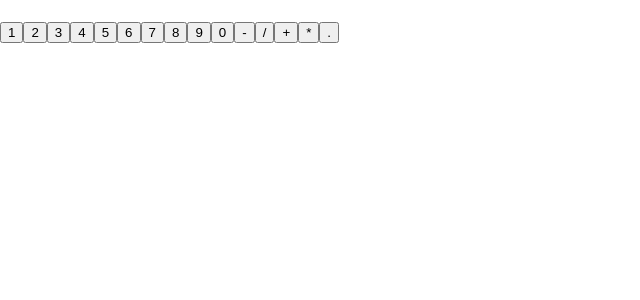
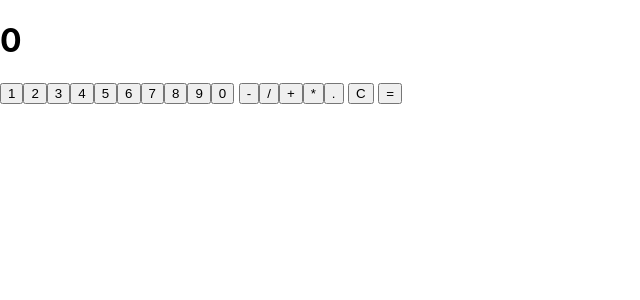
Before and after one commit to crysco-byte/JS-calculator, a React (Create React App) app: page / in a window 1280 px wide. Shown: the top 300 px of the page, without its empty margins (0-640 px from the left). Built offline with nearby package versions, Linux system fonts and the light colour scheme.

Commit message:
fixed bugs updated logic

```diff
--- a/package.json
+++ b/package.json
@@ -8,7 +8,9 @@
     "@testing-library/user-event": "^12.6.0",
     "react": "^17.0.1",
     "react-dom": "^17.0.1",
+    "react-redux": "^7.2.2",
     "react-scripts": "4.0.1",
+    "redux": "^4.0.5",
     "web-vitals": "^0.2.4"
   },
   "scripts": {
--- a/src/App.js
+++ b/src/App.js
@@ -1,7 +1,8 @@
-import React, { useState } from 'react';
+import React from 'react';
 
-const numbers = [
-  {
+/* eslint no-eval: 0 */
+
+const numbers = [{
     number: 1,
     id: 'one'
   },
@@ -39,8 +40,7 @@ const numbers = [
     id: 'zero'
   }
 ]
-const symbols = [
-  {
+const symbols = [{
     symbol: '-',
     id: 'subtract'
   },
@@ -59,50 +59,131 @@ const symbols = [
   },
 ]
 
+// CHECK THE LAST TWO OPERATORS AND IF IT IS IN THE REGEX RETURN THE E.VALUE
+
+const operatorReplacement = {
+  '/*': '*',
+  '*/': '/',
+  '++': '+',
+  '+-': '-',
+  '-+': '+',
+  '/+': '+',
+  '+/': '/',
+  '-/': '/',
+  '..': '.'
+}
+
 class Calc extends React.Component {
   constructor(props) {
     super(props);
     this.state = {
-      input: []
+      input: '0',
+      evaluated: false
     }
     this.handleInput = this.handleInput.bind(this);
+    this.handleClear = this.handleClear.bind(this);
+    this.handleSubmit = this.handleSubmit.bind(this);
   }
   handleInput(e) {
+    e.preventDefault();
+    const lastTwo = this.state.input[this.state.input.length - 1] + e.target.value;
+    if (lastTwo in operatorReplacement) {
+      this.setState({
+        input: this.state.input.replace(this.state.input[this.state.input.length - 1], operatorReplacement[lastTwo])
+      })
+    } else if (
+      this.state.input[this.state.input[0]] === '0'
+    ) {
+      this.setState({
+        input: e.target.value
+      })
+    } else if (this.state.evaluated === true) {
+      this.setState({
+        input: e.target.value,
+        evaluated: false
+      })
+    } else {
+      this.setState({
+        input: this.state.input + e.target.value
+      })
+    }
+  }
+  handleClear(e) {
+    e.preventDefault();
     this.setState({
-      input: e.target.value.concat(this.state.input)
+      input: '0'
+    })
+  }
+  handleSubmit(e) {
+    e.preventDefault();
+    this.setState({
+      input: eval(this.state.input),
+      evaluated: true
     })
   }
   render() {
-    return (
-      <div>
-        <h1>{this.state.input}</h1>
-        {numbers.map(
-          i => <button
-            id={i.id}
-            onClick={this.handleInput}
-            value={i.number}
-          >{i.number}
-          </button>
-        )}
-      {symbols.map(
-        i => <button
-        id={i.id}
-        onClick={this.handleInput}
-        value={i.symbol}
-        >
-          {i.symbol}
-        </button>
-      )}
-      </div>
+    return ( <
+      div >
+      <
+      h1 id = 'display' > {
+        this.state.input
+      } < /h1> <
+      form onSubmit = {
+        this.handleSubmit
+      } > {
+        numbers.map(
+          i => < button value = {
+            i.number
+          }
+          onClick = {
+            this.handleInput
+          }
+          id = {
+            i.id
+          } > {
+            i.number
+          } <
+          /button>
+        )
+      } {
+        symbols.map(
+          i => < button id = {
+            i.id
+          }
+          value = {
+            i.symbol
+          }
+          onClick = {
+            this.handleInput
+          } > {
+            i.symbol
+          } <
+          /button>
+        )
+      } <
+      button id = 'clear'
+      onClick = {
+        this.handleClear
+      } >
+      C <
+      /button> <
+      button type = 'submit'
+      id = 'equals' > = <
+      /button> < /
+      form > <
+      /div>
     )
   }
 }
 
+
 function App() {
-  return (
-    <div className="App">
-      <Calc />
-    </div>
+  return ( <
+    div className = "App" >
+    <
+    Calc / >
+    <
+    /div>
   );
 }
 
```
Also changed, not shown: 2 other files (tests, documents, lock files or other folders).
